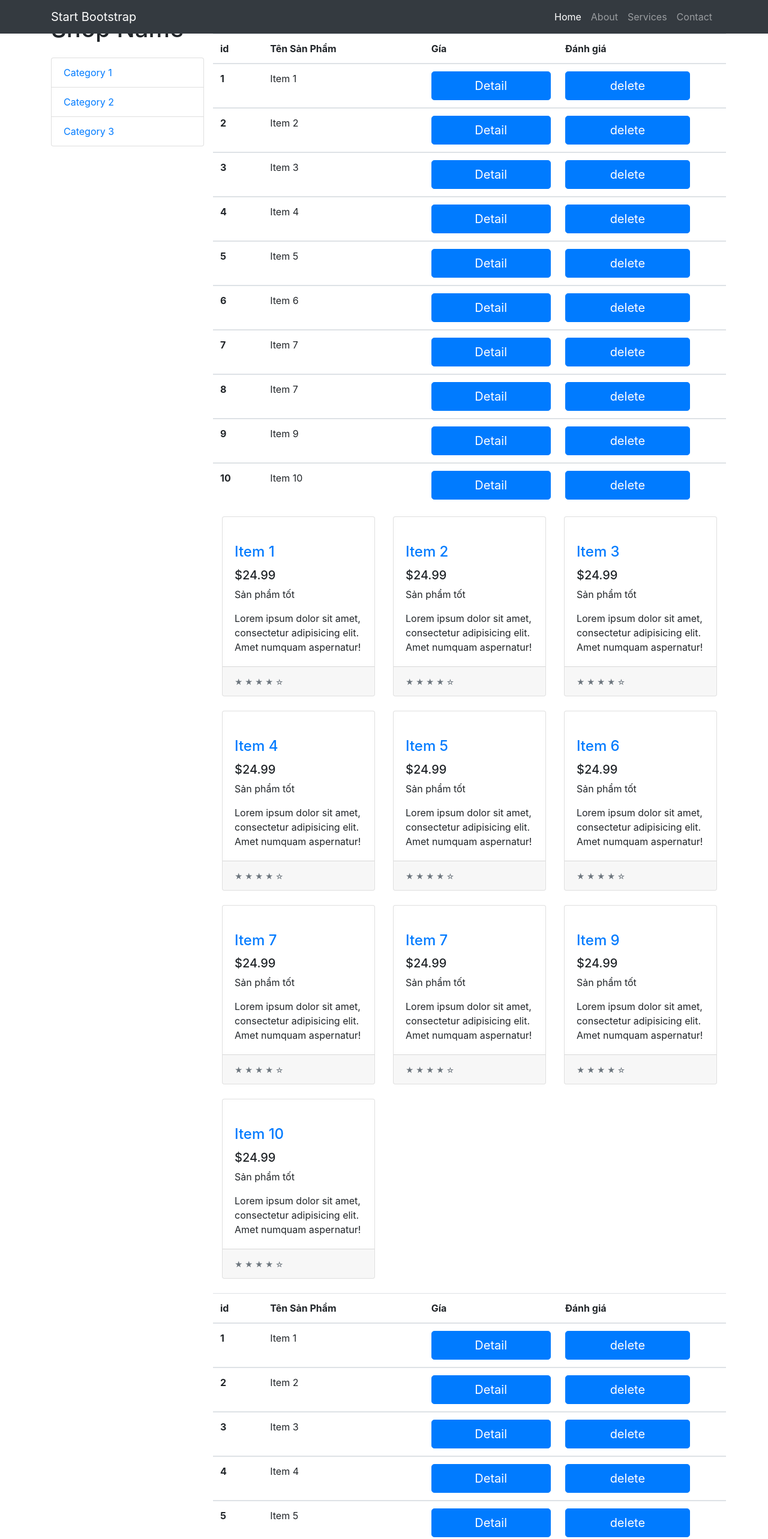
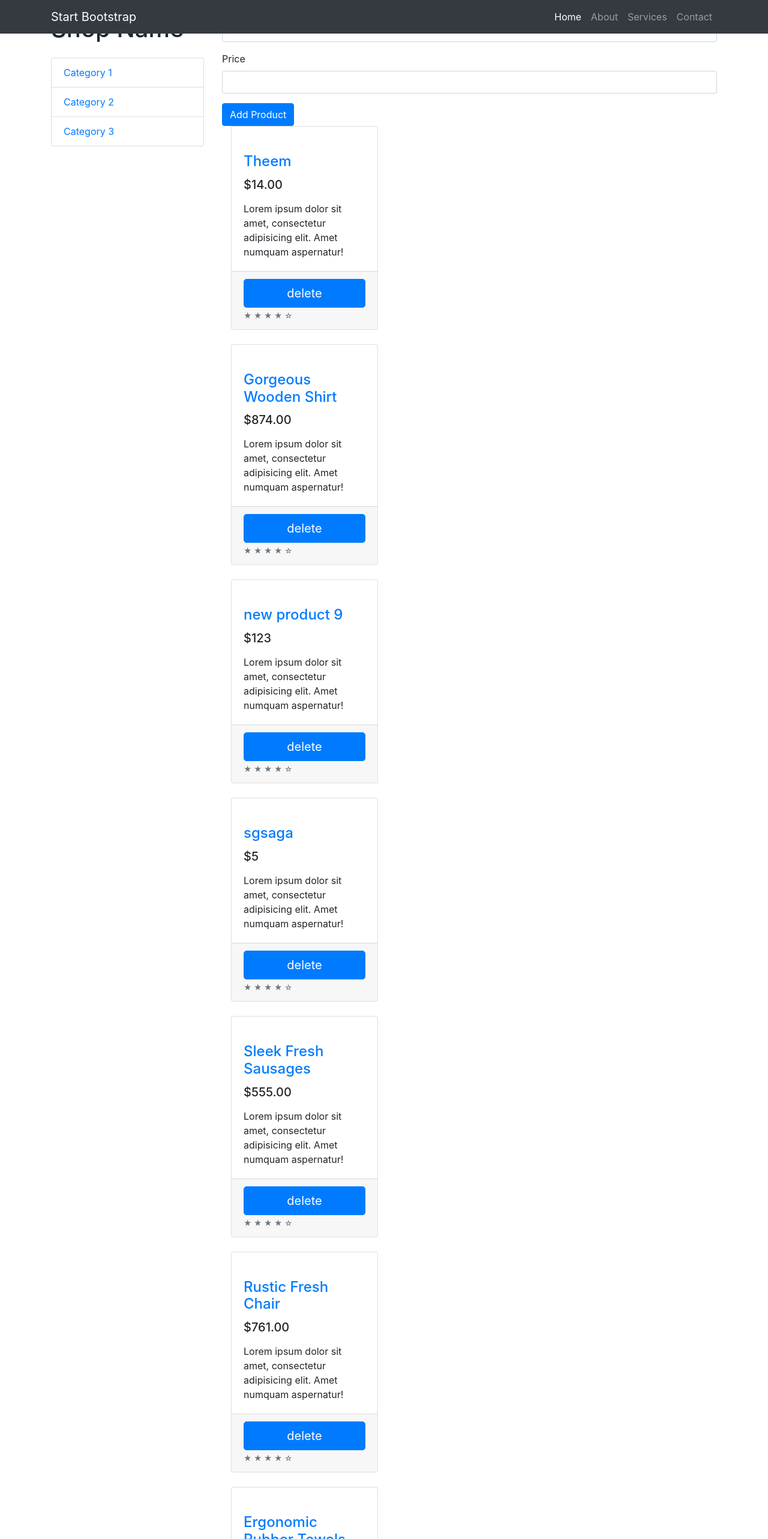
Before and after one commit to chinhlsph123/pt14305, an Angular app: page / in a window 1280 px wide. Shown: the top 2566 px of the page at 60% size. Built offline with nearby package versions, Linux system fonts and the light colour scheme.

Commit message:
5 files modified, 4 added

```diff
--- a/src/app/MockData.ts
+++ b/src/app/MockData.ts
@@ -1,13 +1,85 @@
 import {Product} from './Product';
+// export const data: Product[] = [
+//     {id: 1, name: 'Item 1', price: 24.99, desc: 'Sản phẩm tốt'},
+//     {id: 2, name: 'Item 2', price: 24.99, desc: 'Sản phẩm tốt'},
+//     {id: 3, name: 'Item 3', price: 24.99, desc: 'Sản phẩm tốt'},
+//     {id: 4, name: 'Item 4', price: 24.99, desc: 'Sản phẩm tốt'},
+//     {id: 5, name: 'Item 5', price: 24.99, desc: 'Sản phẩm tốt'},
+//     {id: 6, name: 'Item 6', price: 24.99, desc: 'Sản phẩm tốt'},
+//     {id: 7, name: 'Item 7', price: 24.99, desc: 'Sản phẩm tốt'},
+//     {id: 8, name: 'Item 7', price: 24.99, desc: 'Sản phẩm tốt'},
+//     {id: 9, name: 'Item 9', price: 24.99, desc: 'Sản phẩm tốt'},
+//     {id: 10, name: 'Item 10', price: 24.99, desc: 'Sản phẩm tốt'},
+// ]
 export const data: Product[] = [
-    {id: 1, name: 'Item 1', price: 24.99, desc: 'Sản phẩm tốt'},
-    {id: 2, name: 'Item 2', price: 24.99, desc: 'Sản phẩm tốt'},
-    {id: 3, name: 'Item 3', price: 24.99, desc: 'Sản phẩm tốt'},
-    {id: 4, name: 'Item 4', price: 24.99, desc: 'Sản phẩm tốt'},
-    {id: 5, name: 'Item 5', price: 24.99, desc: 'Sản phẩm tốt'},
-    {id: 6, name: 'Item 6', price: 24.99, desc: 'Sản phẩm tốt'},
-    {id: 7, name: 'Item 7', price: 24.99, desc: 'Sản phẩm tốt'},
-    {id: 8, name: 'Item 7', price: 24.99, desc: 'Sản phẩm tốt'},
-    {id: 9, name: 'Item 9', price: 24.99, desc: 'Sản phẩm tốt'},
-    {id: 10, name: 'Item 10', price: 24.99, desc: 'Sản phẩm tốt'},
+  {
+    "id": "84",
+    "name": "Theem",
+    "price": "14.00",
+    "image": "https://dummyimage.com/275x175/000/fff",
+    "description": "Dynamic Data Designer"
+  },
+  {
+    "id": "85",
+    "name": "Gorgeous Wooden Shirt",
+    "price": "874.00",
+    "image": "https://dummyimage.com/275x175/000/fff",
+    "description": "Senior Operations Designer"
+  },
+  {
+    "id": "86",
+    "name": "new product 9",
+    "price": "123",
+    "image": "https://dummyimage.com/275x175/000/fff",
+    "description": "National Marketing Executive"
+  },
+  {
+    "id": "87",
+    "name": "sgsaga",
+    "price": 5,
+    "image": "https://dummyimage.com/275x175/000/fff",
+    "description": "Dynamic Communications Technician"
+  },
+  {
+    "id": "88",
+    "name": "Sleek Fresh Sausages",
+    "price": "555.00",
+    "image": "https://dummyimage.com/275x175/000/fff",
+    "description": "Customer Usability Manager"
+  },
+  {
+    "id": "89",
+    "name": "Rustic Fresh Chair",
+    "price": "761.00",
+    "image": "https://dummyimage.com/275x175/000/fff",
+    "description": "International Mobility Associate"
+  },
+  {
+    "id": "90",
+    "name": "Ergonomic Rubber Towels",
+    "price": "729.00",
+ "image": "https://dummyimage.com/275x175/000/fff",
+    "description": "Dynamic Directives Agent"
+  },
+  {
+    "id": "91",
+    "name": "Refined Concrete Chair",
+    "price": "78.00",
+ "image": "https://dummyimage.com/275x175/000/fff",
+    "description": "Central Mobility Representative"
+  },
+  {
+    "id": "92",
+    "name": "Ergonomic Cotton Table",
+    "price": "844.00",
+ "image": "https://dummyimage.com/275x175/000/fff",
+    "description": "Forward Security Analyst"
+  },
+  {
+    "id": "93",
+    "name": "Handcrafted Steel Sausages",
+    "price": "754.00",
+ "image": "https://dummyimage.com/275x175/000/fff",
+    "description": "District Division Assistant"
+  }
 ]
--- a/src/app/app.component.html
+++ b/src/app/app.component.html
@@ -43,7 +43,8 @@
       <div class="col-lg-9">
 
         <app-slide></app-slide>
-        <app-product-manager></app-product-manager>
+        <!-- <app-product-manager></app-product-manager> -->
+        <app-product-add></app-product-add>
         <app-product-list></app-product-list>
         <!-- /.row -->
 
--- /dev/null
+++ b/src/app/product-add/product-add.component.html
@@ -0,0 +1,11 @@
+<form>
+  <div class="form-group">
+    <label for="">Product Name</label>
+    <input type="text" class="form-control" name="name" [(ngModel)]="product.name">
+  </div>
+  <div class="form-group">
+    <label for="">Price</label>
+    <input type="number" class="form-control" name="price" [(ngModel)]="product.price">
+  </div>
+  <button class="btn btn-primary" (click)="addProduct()">Add Product</button>
+</form>
--- /dev/null
+++ b/src/app/product-add/product-add.component.ts
@@ -0,0 +1,20 @@
+import { Component, OnInit } from '@angular/core';
+import { Product } from '../Product';
+import { ProductService } from '../product.service';
+@Component({
+  selector: 'app-product-add',
+  templateUrl: './product-add.component.html',
+  styleUrls: ['./product-add.component.css']
+})
+export class ProductAddComponent implements OnInit {
+  product: Product = new Product();
+  constructor(
+    private productService: ProductService
+  ) { }
+
+  ngOnInit() {
+  }
+  addProduct(){
+    this.productService.addProduct(this.product);
+  }
+}
--- a/src/app/product-list/product-list.component.html
+++ b/src/app/product-list/product-list.component.html
@@ -1,31 +1,3 @@
-<div class="row">
-  <table class="table">
-    <thead>
-      <tr>
-        <th scope="col">id</th>
-        <th scope="col">Tên Sản Phẩm</th>
-        <th scope="col">Gía</th>
-        <th scope="col">Đánh giá</th>
-        <th></th>
-      </tr>
-    </thead>
-    <tbody *ngFor="let product of products">
-      <tr>
-        <th scope="row">{{product.id}}</th>
-        <td>{{product.name}}</td>
-        <div *ngIf="selected">
-          <td>${{selected.price}}</td>
-          <td>{{selected.desc}}</td>
-          <td></td>
-        </div>
-        <td><button class="btn btn-primary d-block w-100 btn-lg" (click)="detailProduct(product)">
-            Detail</button></td>
-        <td><button class="btn btn-primary d-block w-100 btn-lg" (click)="removeItem(product.id)">delete</button></td>
-      </tr>
-    </tbody>
-  </table>
-</div>
-
 <div ngClass="col-lg-4 col-md-6 mb-4" *ngFor="let product of products">
   <div class="card h-100">
     <a href="#"><img class="card-img-top" [src]="product.img" alt=""></a>
@@ -35,15 +7,13 @@
       </h4>
       <h5>${{product.price}}</h5>
       <p class="card-text">{{product.desc}}</p>
-      <!-- <p class="card-text">{{product.status ? 'OnStock' : 'OutStock'}}</p> -->
       <p class="card-text">Lorem ipsum dolor sit amet, consectetur adipisicing elit. Amet numquam aspernatur!</p>
     </div>
     <div class="card-footer">
-      <!-- <button class="btn btn-primary" (click)="changeStatus()">Click</button> -->
-      <!-- <input type="text" (keyup)="changeName($event)" > -->
-      <button class="btn btn-primary d-block w-100 btn-lg" (click)="detailProduct(product)">
+      <!-- <button class="btn btn-primary d-block w-100 btn-lg" (click)="detailProduct(product)">
         click me
-      </button>
+      </button> -->
+                    <button class="btn btn-primary d-block w-100 btn-lg" (click)="removeItem(product.id)">delete</button>
       <small class="text-muted">&#9733; &#9733; &#9733; &#9733; &#9734;</small>
     </div>
   </div>
--- a/src/app/product-list/product-list.component.ts
+++ b/src/app/product-list/product-list.component.ts
@@ -1,27 +1,25 @@
 import { Component, OnInit } from '@angular/core';
-import {Product} from '../Product';
-import {data} from '../MockData';
+import { Product } from '../Product';
+import { ProductService } from '../product.service';
 @Component({
   selector: 'app-product-list',
   templateUrl: './product-list.component.html',
   styleUrls: ['./product-list.component.css']
 })
 export class ProductListComponent implements OnInit {
-  products = data;
   selected: Product;
-  constructor() { }
+  products: Product[];
+  constructor(
+    private productService: ProductService
+  ) { }
 
-  ngOnInit(): void {
+  ngOnInit() {
+    this.getProducts();
   }
-// product: Product ={
-// id:1,
-// name:'product 1',
-// price: 22.22,
-// desc: 'hello',
-// // status: false,
-// // img: 'http://placehold.it/700x400'
-// }
-
-//
-
+  showDetail(product){
+    this.selected = product;
+  }
+  getProducts(){
+    this.products = this.productService.getProducts();
+  }
 }
--- /dev/null
+++ b/src/app/product.service.ts
@@ -0,0 +1,22 @@
+import { Injectable } from '@angular/core';
+import { data } from './MockData';
+import { Product } from './Product';
+
+
+@Injectable()
+export class ProductService {
+  products = data;
+  constructor() { }
+
+  getProducts(){
+    return this.products;
+  }
+  addProduct(product){
+    let newObj = { id: 6, ...product };
+    this.products.push(newObj);
+  }
+     removeItem(id){
+     return this.products = this.products.filter(product => product.id != id);
+   }
+
+}
```
Also changed, not shown: src/app/app.module.ts (+5 -2 lines), src/app/product-add/product-add.component.css (added).
